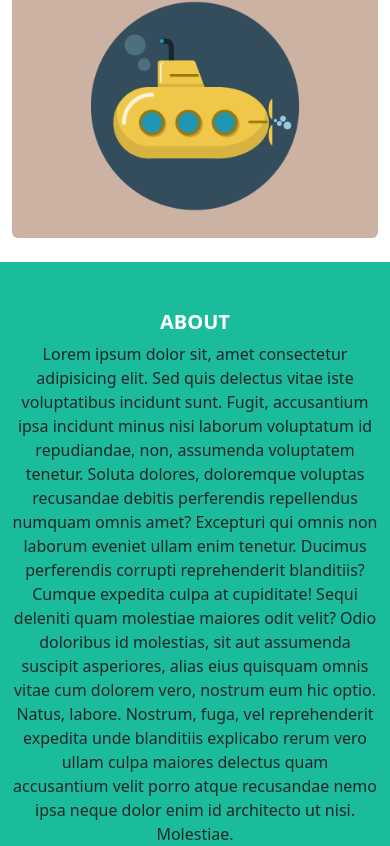
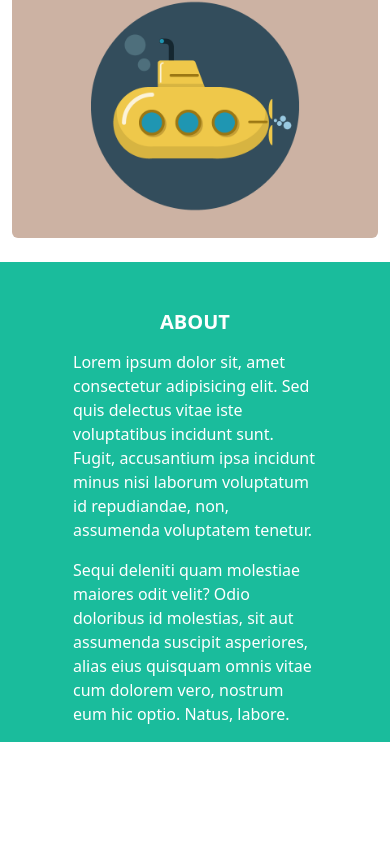
Before and after one commit to EvoX7/html-css-bootstrap-freelancer, a plain HTML site: page index.html in a window 390 px wide. Shown: the part 2011-2857 px from the top of the page. After the commit the page ends 2753 px from the top, so only its background shows below. Drawn offline with nearby package versions, Linux system fonts and the light colour scheme.

Commit message:
Working mobile first 2

```diff
--- a/index.html
+++ b/index.html
@@ -6,8 +6,7 @@
   <meta http-equiv="X-UA-Compatible" content="IE=edge">
   <meta name="viewport" content="width=device-width, initial-scale=1.0">
   <!-- CSS only -->
-    <link href="https://cdn.jsdelivr.net/npm/bootstrap@5.2.0-beta1/dist/css/bootstrap.min.css" rel="stylesheet"
-        integrity="sha384-0evHe/X+R7YkIZDRvuzKMRqM+OrBnVFBL6DOitfPri4tjfHxaWutUpFmBp4vmVor" crossorigin="anonymous">
+  <link href="https://cdn.jsdelivr.net/npm/bootstrap@5.2.0-beta1/dist/css/bootstrap.min.css" rel="stylesheet" integrity="sha384-0evHe/X+R7YkIZDRvuzKMRqM+OrBnVFBL6DOitfPri4tjfHxaWutUpFmBp4vmVor" crossorigin="anonymous">
   <link rel="stylesheet" href="https://cdn.jsdelivr.net/npm/bootstrap-icons@1.8.3/font/bootstrap-icons.css">
   <link rel="stylesheet" href="./css/bootstrap.css">
   <link rel="stylesheet" href="./css/style.css">
@@ -65,13 +64,24 @@
 <section class="mc_green_section">
   <div class="container-fluid">
     <div class="row">
-            <div class="col-12 text-center ">
-                <h5 class="text_color_1 fw-bold mt-5">ABOUT</h5>
+      <div class="col-12">
 
-                <p class="m-auto">Lorem ipsum dolor sit, amet consectetur adipisicing elit. Sed quis delectus vitae iste voluptatibus incidunt sunt. Fugit, accusantium ipsa incidunt minus nisi laborum voluptatum id repudiandae, non, assumenda voluptatem tenetur.
-                Soluta dolores, doloremque voluptas recusandae debitis perferendis repellendus numquam omnis amet? Excepturi qui omnis non laborum eveniet ullam enim tenetur. Ducimus perferendis corrupti reprehenderit blanditiis? Cumque expedita culpa at cupiditate!
-                Sequi deleniti quam molestiae maiores odit velit? Odio doloribus id molestias, sit aut assumenda suscipit asperiores, alias eius quisquam omnis vitae cum dolorem vero, nostrum eum hic optio. Natus, labore.
-                Nostrum, fuga, vel reprehenderit expedita unde blanditiis explicabo rerum vero ullam culpa maiores delectus quam accusantium velit porro atque recusandae nemo ipsa neque dolor enim id architecto ut nisi. Molestiae.</p>
+
+        <div class="col-8 offset-2">
+            <h5 class="text_color_1 fw-bold mt-5 mb-3 text-center">ABOUT</h5>
+          <p class="text_color_1">Lorem ipsum dolor sit, amet consectetur adipisicing elit. Sed quis delectus vitae iste
+            voluptatibus incidunt sunt. Fugit, accusantium ipsa incidunt minus nisi laborum voluptatum id
+            repudiandae, non, assumenda voluptatem tenetur.
+          </p>
+        </div>
+        <div class="col-8 offset-2">
+          <p class="text_color_1">
+            Sequi deleniti quam molestiae maiores odit velit? Odio doloribus id molestias, sit aut assumenda
+            suscipit asperiores, alias eius quisquam omnis vitae cum dolorem vero, nostrum eum hic optio.
+            Natus,
+            labore.
+          </p>
+        </div>
 
       </div>
     </div>
```
Lines whose indentation alone changed are shown as unchanged.
